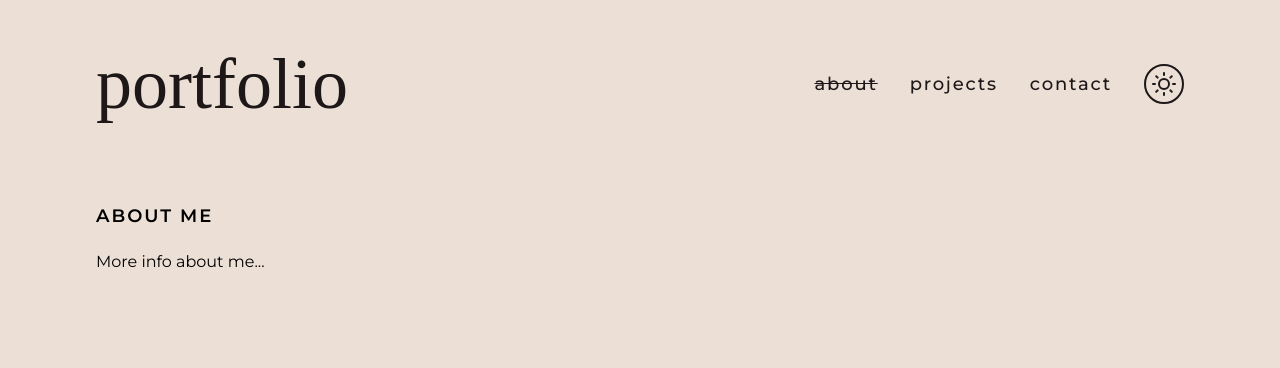
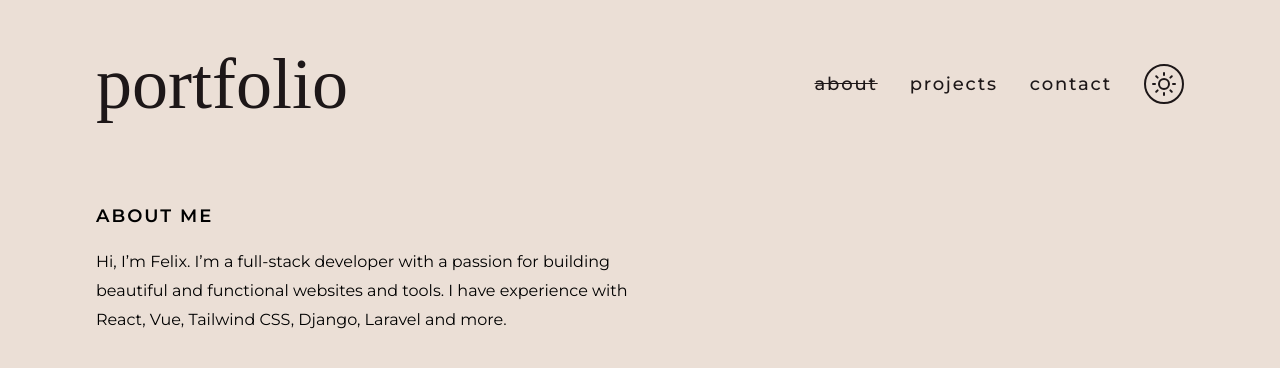
Before and after one commit to fexgroot/my-portfolio, a React (Vite) app: page /about in a window 1280 px wide. Shown: the top 368 px of the page. Built offline with nearby package versions, Linux system fonts and the light colour scheme; a web font is replaced by a local one.

Commit message:
projrect 3 gone + about text

```diff
--- a/src/index.css
+++ b/src/index.css
@@ -19,7 +19,6 @@
   -webkit-font-smoothing: antialiased;
   -moz-osx-font-smoothing: grayscale;
 }
-
 /* every time i tab and focus, the outline should be color red  and with padding of 2px */
 *:focus-visible {
   outline: 1px solid #1a1819;
--- a/src/pages/About.jsx
+++ b/src/pages/About.jsx
@@ -2,7 +2,11 @@ export default function About() {
   return (
     <div className="flex flex-col gap-4 dark:text-sec lg:max-w-[50%]">
       <h2>About me</h2>
-      <p>More info about me...</p>
+      <p>
+        Hi, I’m Felix. I’m a full-stack developer with a passion for building
+        beautiful and functional websites and tools. I have experience with
+        React, Vue, Tailwind CSS, Django, Laravel and more.
+      </p>
     </div>
   );
 }
--- a/src/pages/Projects.jsx
+++ b/src/pages/Projects.jsx
@@ -21,11 +21,6 @@ export default function Projects() {
           imageUrl="img/tasker.png"
           githubUrl="https://github.com/fexgroot/tasker"
         />
-        <ProjectLink
-          title="Project 3"
-          imageUrl="img/slate.webp"
-          githubUrl="https://github.com/fexgroot/project-3"
-        />
       </div>
     </div>
   );
```
Also changed, not shown: 1 other file (tests, documents, lock files or other folders).
